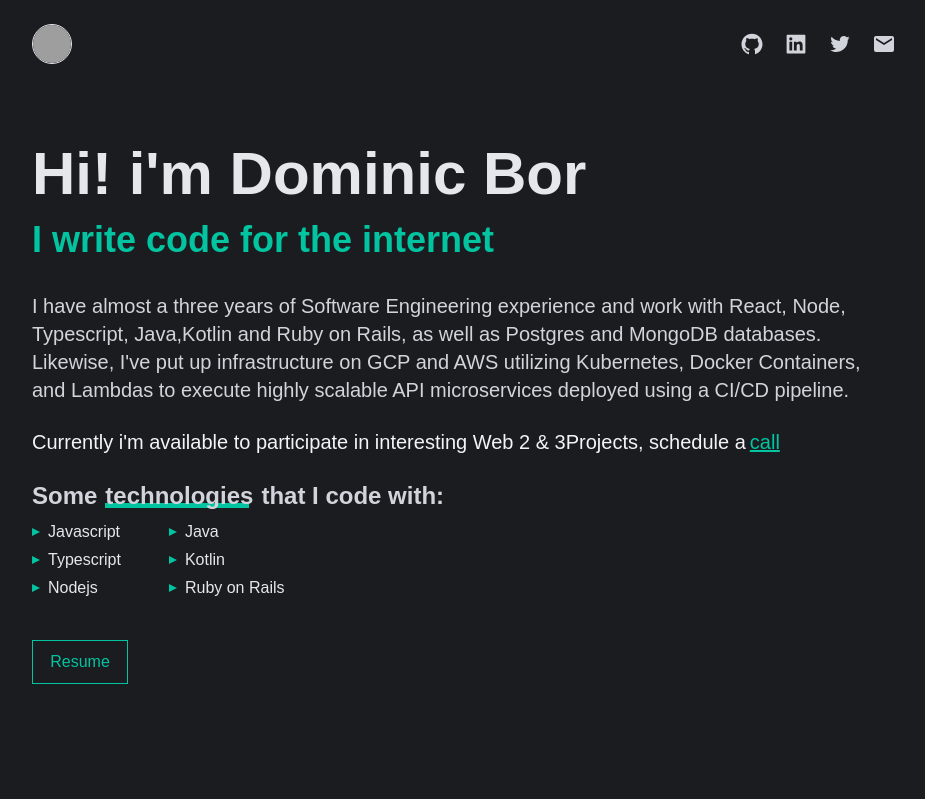
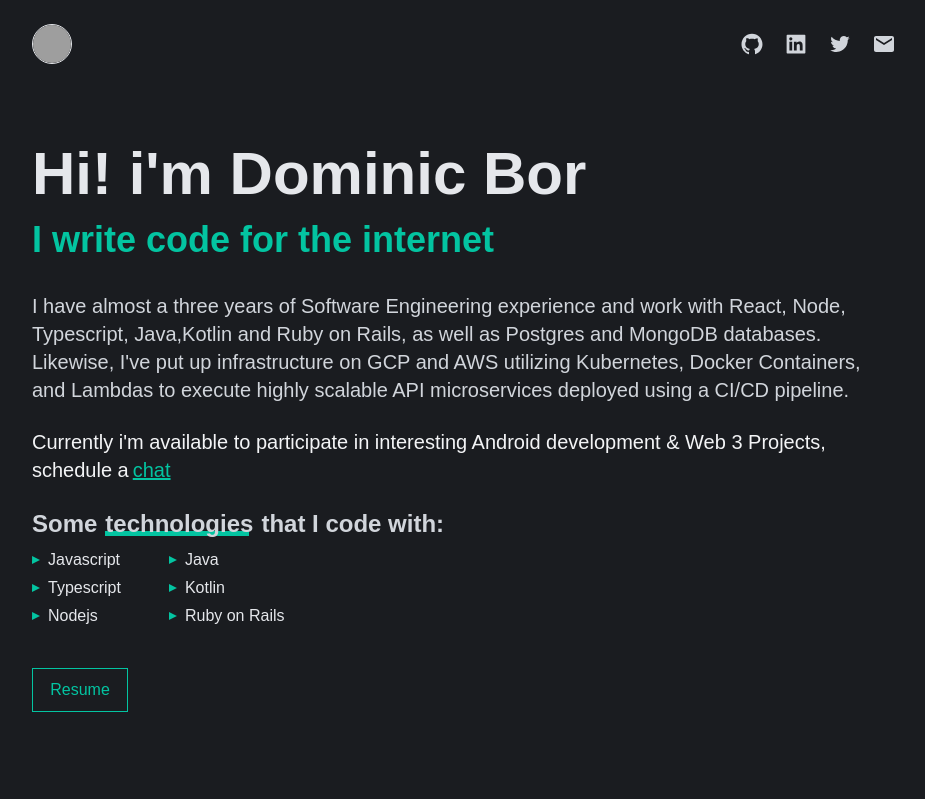
Before and after one commit to sirbor/sirbor.github.io, a React (Create React App) app: page / in a window 1280 px wide. Shown: the top 799 px of the page, without its empty margins (176-1101 px from the left). Built offline with nearby package versions, Linux system fonts and the light colour scheme; grey boxes are pictures that could not be loaded; a web font is replaced by a local one.

Commit message:
updated commit

```diff
--- a/src/components/About.js
+++ b/src/components/About.js
@@ -27,13 +27,13 @@ const About = () => {
       and Lambdas to execute highly scalable API microservices deployed using a CI/CD pipeline.
       </p>
       <p className="mb-6 font-medium text-gray-100 text-xl">
-        Currently i'm available to participate in interesting Web 2 & 3Projects, schedule a
+        Currently i'm available to participate in interesting Android development & Web 3 Projects, schedule a
         <a
           href="https://calendly.com/sirbor/30min"
           target="_blank"
           className="underline txt-green ml-1"
         >
-          call
+          chat
         </a>
       </p>
       <div className=" mb-10">
```
